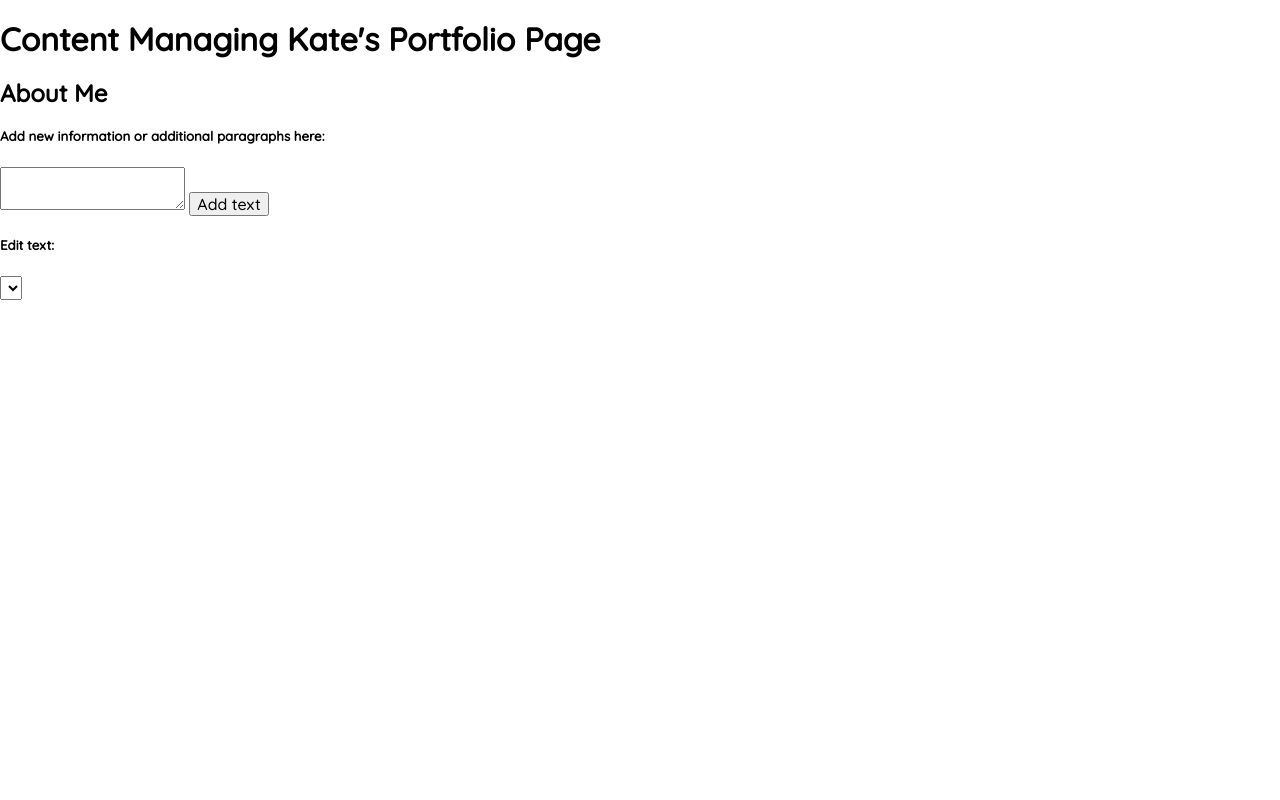
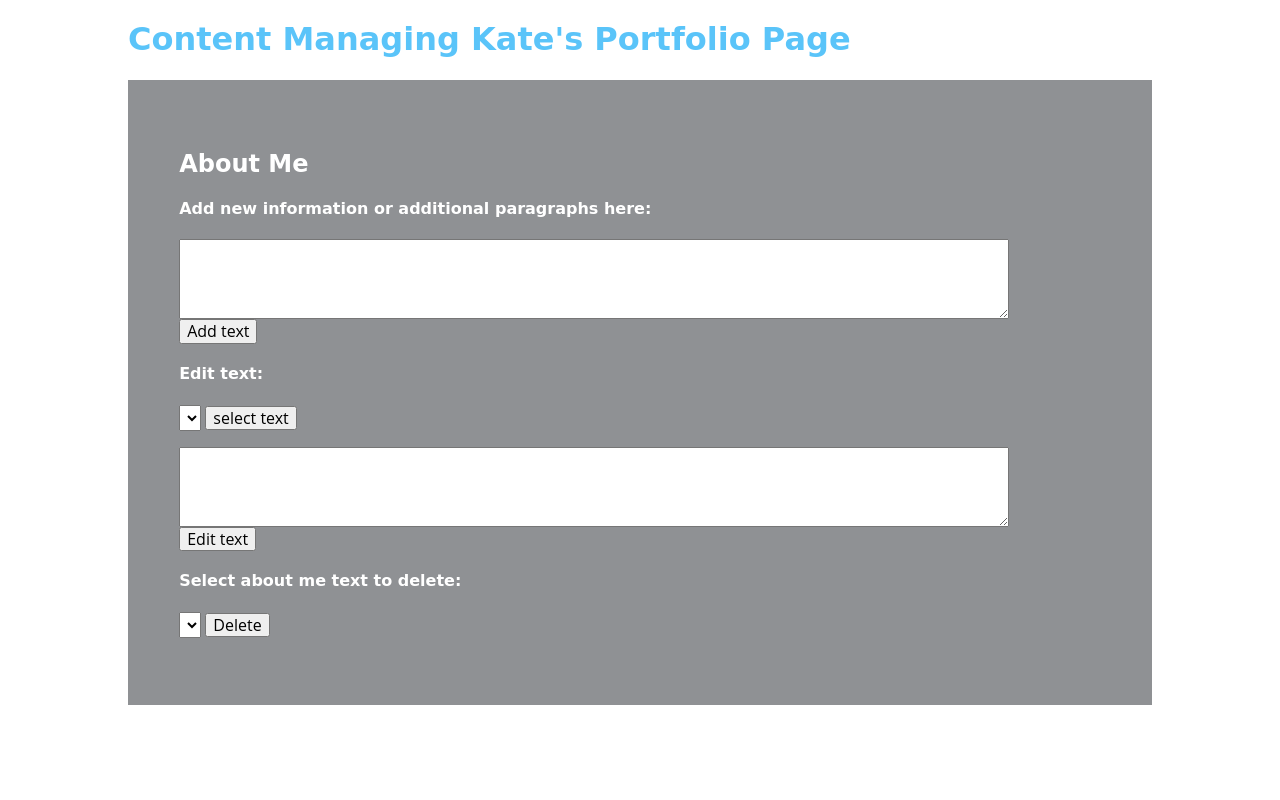
Before and after one commit to katestarks/Portfolio, a PHP site: page /php/cms_page.php in a window 1280 px wide. Run offline with PHP 8.4, Linux system fonts and the light colour scheme; lists and menus that the app fills with data are empty.

Commit message:
edit and delete forms added, styled to match portfolio page

```diff
--- a/css/cms_styles.css
+++ b/css/cms_styles.css
@@ -3,6 +3,27 @@
 }
 
 body {
-    font-family: 'Quicksand', sans-serif;
+    padding: 0 10%;
+    font-family: 'Open Sans', sans-serif;
     font-weight: 300;
 }
+
+body h1, h2, h3, h4, h5, h6 {
+    font-family: 'Nova Square', cursive;
+}
+
+h1 {
+    color: #5AC4F9;
+}
+
+.aboutMe {
+    background-color: #8F9194;
+    padding: 5%;
+    color: #FFFFFF;
+}
+
+.typeText {
+    display: block;
+    width: 90%;
+    height: 10%;
+}
--- a/php/cms_page.php
+++ b/php/cms_page.php
@@ -15,18 +15,36 @@
 <body>
 
     <h1>Content Managing Kate's Portfolio Page</h1>
-    <section>
+    <section class="aboutMe">
         <h2>About Me</h2>
         <form method="post">
-            <label for="addAboutMe"><h5>Add new information or additional paragraphs here:</h5></label>
-            <textarea name="addAboutMeText" form="addAboutMe"></textarea>
+            <label for="addAboutMeText"><h4>Add new information or additional paragraphs here:</h4></label>
+            <textarea class="typeText" name="addAboutMeText" form="addAboutMeText"></textarea>
             <input type="submit" value="Add text">
         </form>
 
         <form method="post">
-            <label for="editAboutMe"><h5>Edit text:</h5></label>
-            <select type=""
+            <label for="selectAboutMeText"><h4>Edit text:</h4></label>
+            <select class="aboutMeDropdown" name="selectAboutMeText">
+
+            </select>
+            <input type="submit" value="select text">
         </form>
+        <form method="post">
+
+            <textarea class="typeText" name="editAboutMeText" form="editAboutMeText">
+
+            </textarea>
+            <input type="submit" value="Edit text">
+        </form>
+        <form method="post">
+            <label for="deleteAboutMeText"><h4>Select about me text to delete:</h4></label>
+            <select class="aboutMeDropdown" name="deleteAboutMeText">
+
+            </select>
+            <input type="submit" value="Delete">
+        </form>
+
     </section>
 </body>
 </html>
```
